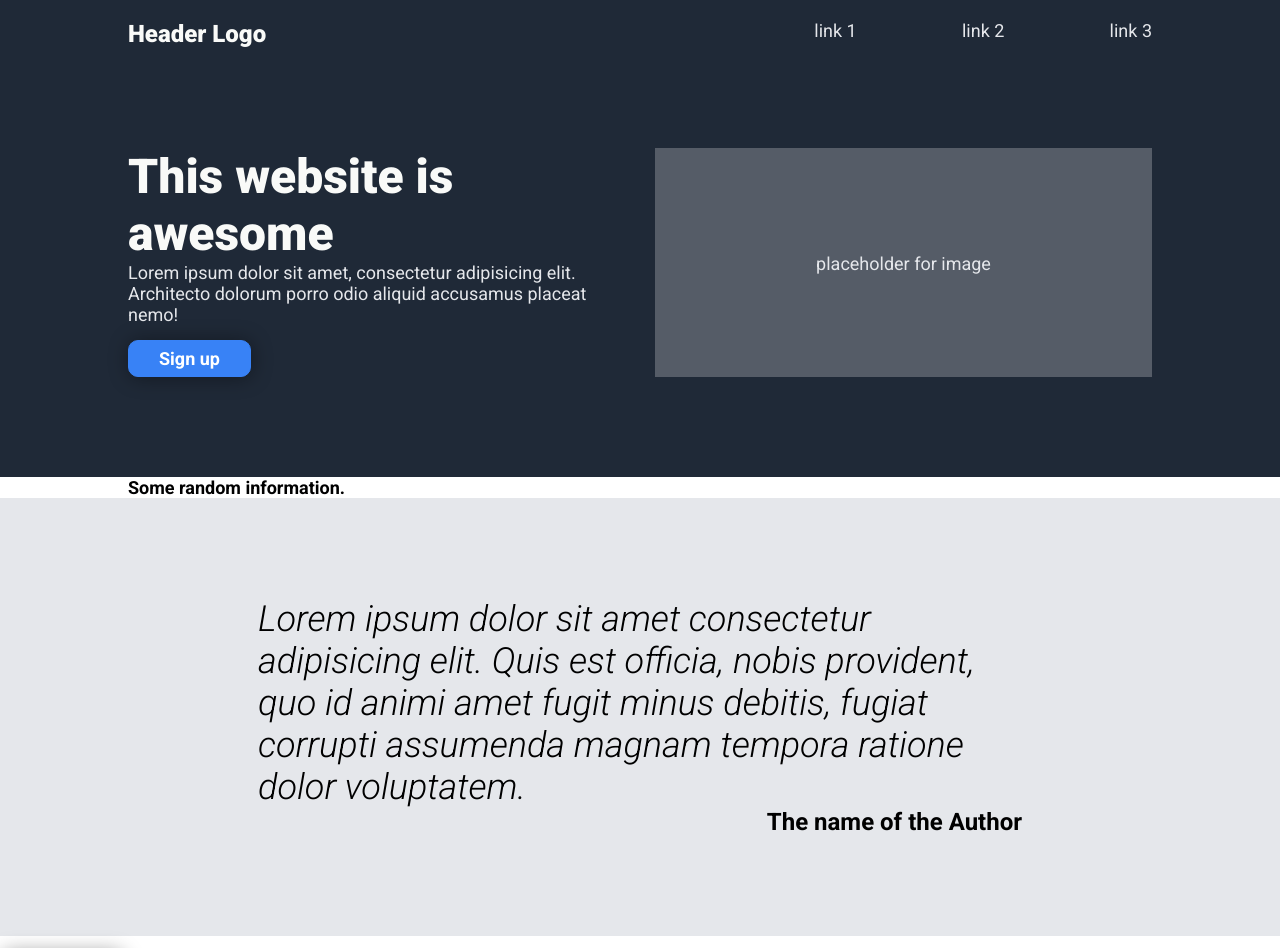
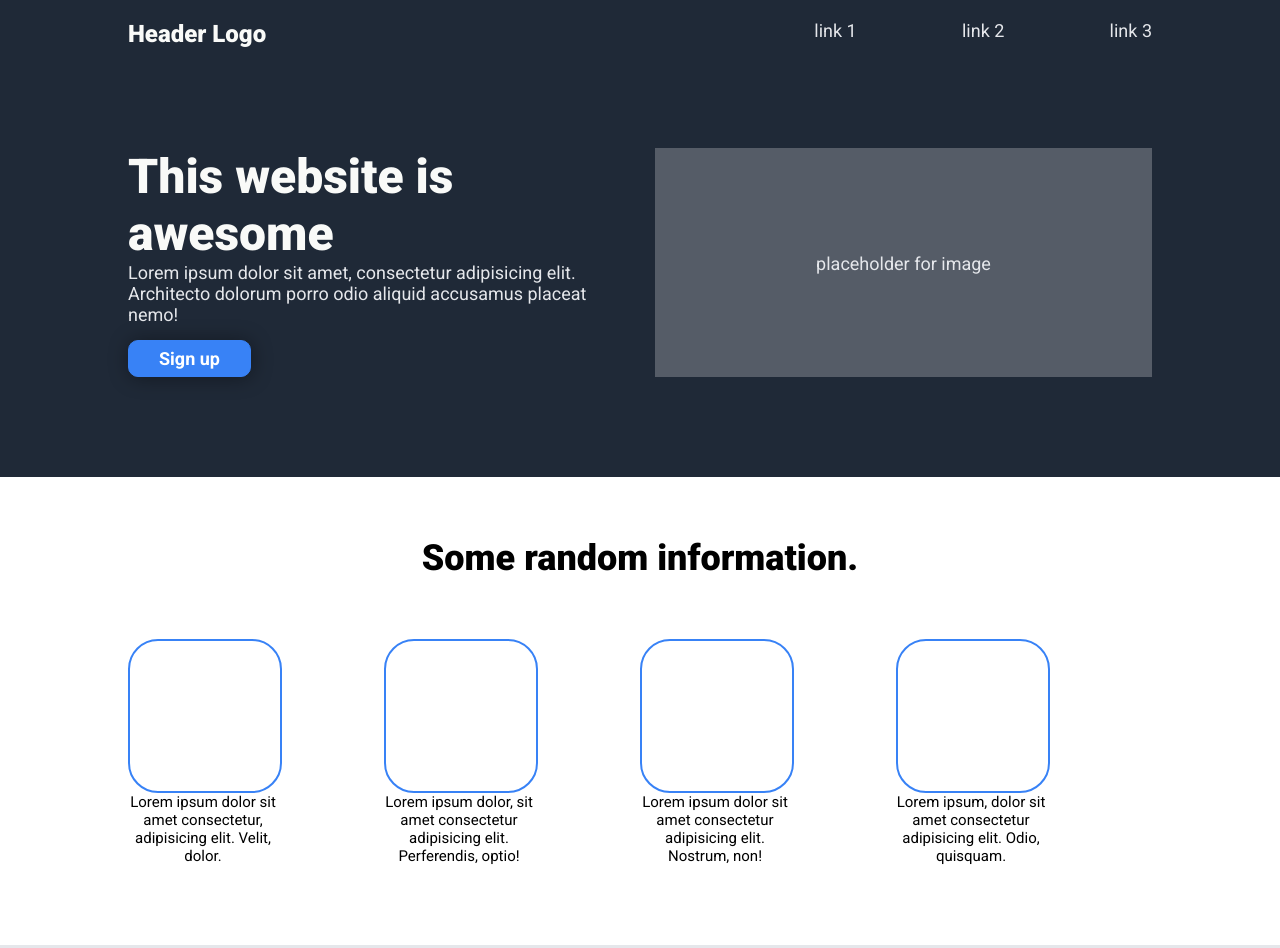
Before and after one commit to asaks84/theOdinProject-lessons, a plain HTML site: page landingPage-exercise/index.html in a window 1280 px wide. Shown: the top 948 px of the page. Drawn offline with Linux system fonts and the light colour scheme.

Commit message:
finishing boxes

```diff
--- a/landingPage-exercise/index.html
+++ b/landingPage-exercise/index.html
@@ -8,7 +8,8 @@
 
     <link rel="preconnect" href="https://fonts.googleapis.com">
     <link rel="preconnect" href="https://fonts.gstatic.com" crossorigin>
-<link href="https://fonts.googleapis.com/css2?family=Roboto:ital,wght@0,300;0,400;0,700;0,900;1,300&display=swap" rel="stylesheet">
+    <link href="https://fonts.googleapis.com/css2?family=Roboto:ital,wght@0,300;0,400;0,700;0,900;1,300&display=swap"
+        rel="stylesheet">
     <link rel="stylesheet" href="./style.css">
 
     <title>landing page model</title>
@@ -49,23 +50,25 @@
 
     <!-- RANDOM INFORMATION -->
     <main>
-        <div class="center">
-            <h1>Some random information.</h1>
+        <div id="boxes" class="center">
+            <h2>Some random information.</h2>
+            <div class="flex-content">
                 <div class="main-boxes">
                     <div class="images"></div>
-                <em></em>
+                    <em>Lorem ipsum dolor sit amet consectetur, adipisicing elit. Velit, dolor.</em>
                 </div>
                 <div class="main-boxes">
                     <div class="images"></div>
-                <em></em>
+                    <em>Lorem ipsum dolor, sit amet consectetur adipisicing elit. Perferendis, optio!</em>
                 </div>
                 <div class="main-boxes">
                     <div class="images"></div>
-                <em></em>
+                    <em>Lorem ipsum dolor sit amet consectetur adipisicing elit. Nostrum, non!</em>
                 </div>
                 <div class="main-boxes">
                     <div class="images"></div>
-                <em></em>
+                    <em>Lorem ipsum, dolor sit amet consectetur adipisicing elit. Odio, quisquam.</em>
+                </div>
             </div>
         </div>
 
--- a/landingPage-exercise/style.css
+++ b/landingPage-exercise/style.css
@@ -103,7 +103,33 @@ footer p {
 }
 
 /* Random Information */
-
+#boxes {
+    padding: 60px 0;
+}
+main h2 {
+    font-size: 36px;
+    font-weight: 900;
+    text-align: center;
+    margin-bottom: 60px;
+}
+main .flex-content{ justify-content: space-evenly;}
+.main-boxes{
+    flex: 1;
+    margin-bottom: 20px;
+}
+.main-boxes .images{
+    border: 2px solid #3882f6;
+    border-radius: 30px;
+    width: 150px;
+    height: 150px;
+}
+.main-boxes em {
+    display: block;
+    width: 150px;
+    font-size:15px;
+    font-style: normal;
+    text-align: center;
+}
 /* Quotes */
 #quotes {
     background-color: #e5e7eb;
```
Lines whose indentation alone changed are shown as unchanged.
